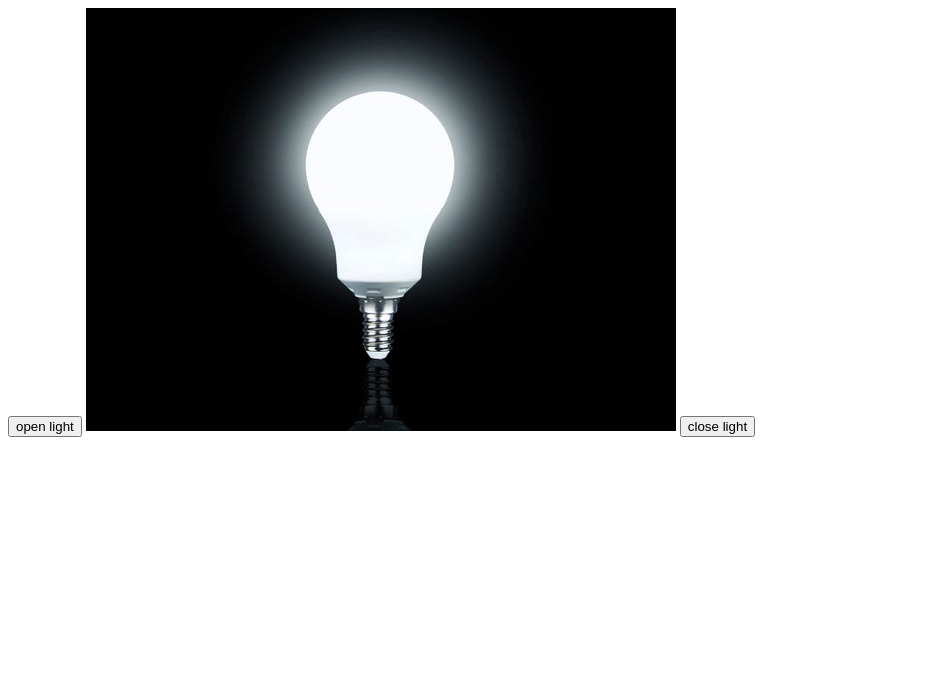
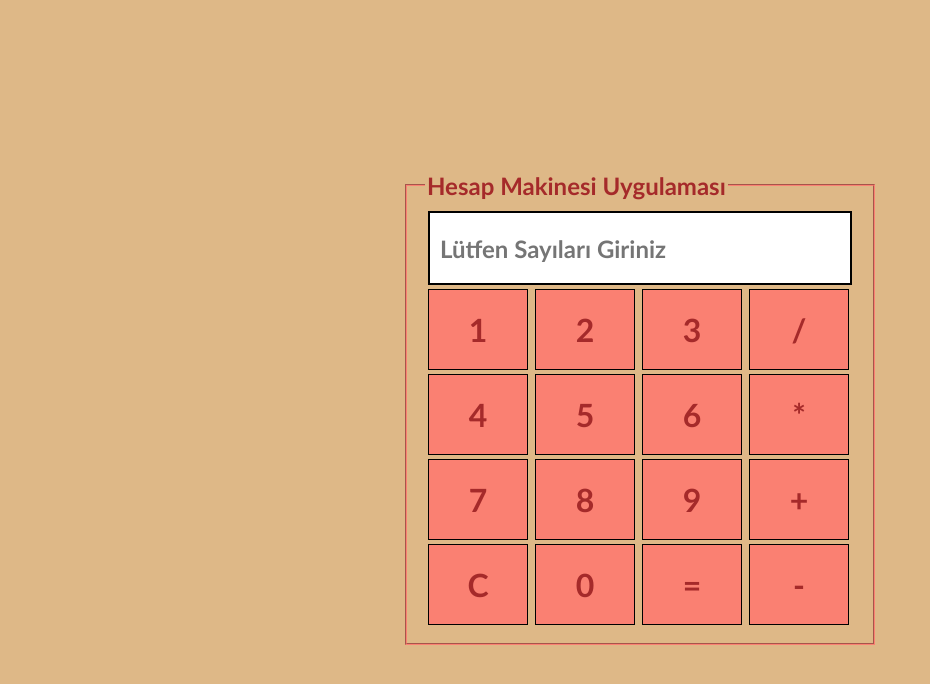
Before and after one commit to enes-yilmaz02/Javascript, a plain HTML site: page index.html in a window 1280 px wide. Shown: the whole page, without its empty margins (0-930 px from the left). Drawn offline with Linux system fonts and the light colour scheme.

Commit message:
Calculate

```diff
--- /dev/null
+++ b/custom.js
@@ -0,0 +1,25 @@
+let dugme = document.getElementsByTagName("button");
+//console.log(dugme);16 buton varmış
+let ekran = document.getElementsByClassName("ekran1")[0];
+let hesapla = document.getElementById("hesapla");
+let temizle = document.getElementById("temizle");
+for (var i = 0; i < 16; i++) {
+  if (i != 12 && i != 14) {
+    dugme[i].addEventListener("click", yazdir);
+  }
+}
+function yazdir() {
+  ekran.value = ekran.value + this.value;
+}
+
+hesapla.addEventListener("click", hesap);
+
+function hesap() {
+  ekran.value = eval(ekran.value);
+}
+
+temizle.addEventListener("click", temiz);
+
+function temiz() {
+  ekran.value = "";
+}
--- a/index.html
+++ b/index.html
@@ -1,23 +1,120 @@
 <!DOCTYPE html>
-<html lang="en">
-<head>
-    <meta charset="UTF-8">
-    <meta http-equiv="X-UA-Compatible" content="IE=edge">
-    <meta name="viewport" content="width=device-width, initial-scale=1.0">
-    <title>Document</title>
-</head>
-<body>
-    <input type="button" value="open light" onclick="openLight()">
-    <img src="open.jpg" alt="bulunamadı" id="picture">
-    <input type="button" value="close light" onclick="closeLight()">
-    <script>
-        function openLight(){
-            document.getElementById("picture").src='open.jpg'
-        }
-        function closeLight(){
-            document.getElementById("picture").src='off.jpg'
-        }
-    </script>
+<html>
+  <head>
+    <meta charset="utf-8" />
+    <title>JS CalCulate</title>
+    <link rel="stylesheet" href="stil.css" />
+  </head>
 
-</body>
+  <body>
+    <div class="ortala">
+      <form name="hesap">
+        <fieldset>
+          <legend>Hesap Makinesi Uygulaması</legend>
+          <table>
+            <tr>
+              <td colspan="4">
+                <input
+                  type="text"
+                  name="ekran"
+                  class="ekran1"
+                  placeholder="Lütfen Sayıları Giriniz"
+                />
+              </td>
+            </tr>
+            <tr>
+              <td>
+                <button type="button" value="1">
+                  1
+                </button>
+              </td>
+              <td>
+                <button type="button" value="2">
+                  2
+                </button>
+              </td>
+              <td>
+                <button type="button" value="3">
+                  3
+                </button>
+              </td>
+              <td>
+                <button type="button" value="/">
+                  /
+                </button>
+              </td>
+            </tr>
+            <tr>
+              <td>
+                <button type="button" value="4">
+                  4
+                </button>
+              </td>
+              <td>
+                <button type="button" value="5">
+                  5
+                </button>
+              </td>
+              <td>
+                <button type="button" value="6">
+                  6
+                </button>
+              </td>
+              <td>
+                <button type="button" value="*">
+                  *
+                </button>
+              </td>
+            </tr>
+            <tr>
+              <td>
+                <button type="button" value="7">
+                  7
+                </button>
+              </td>
+              <td>
+                <button type="button" value="8">
+                  8
+                </button>
+              </td>
+              <td>
+                <button type="button" value="9">
+                  9
+                </button>
+              </td>
+              <td>
+                <button type="button" value="+">
+                  +
+                </button>
+              </td>
+            </tr>
+            <tr>
+              <td>
+                <button type="button" value="C" id="temizle">
+                  C
+                </button>
+              </td>
+              <td>
+                <button type="button" value="0">
+                  0
+                </button>
+              </td>
+              <td>
+                <button type="button" value="=" id="hesapla">
+                  =
+                </button>
+              </td>
+              <td>
+                <button type="button" value="-">
+                  -
+                </button>
+              </td>
+            </tr>
+          </table>
+        </fieldset>
+      </form>
+    </div>
+
+    <script src="custom.js"></script>
+  </body>
 </html>
--- /dev/null
+++ b/stil.css
@@ -0,0 +1,43 @@
+button {
+  padding: 20px;
+  width: 100px;
+  font-size: 18px;
+  border: 1px solid black;
+  background-color: salmon;
+  font-size: 32px;
+  font-family: "Gill Sans", "Gill Sans MT", Calibri, "Trebuchet MS", sans-serif;
+  font-weight: 700;
+  color: brown;
+  transition: 0.3s ease;
+}
+button:hover {
+  cursor: pointer;
+  background-color: sienna;
+}
+fieldset {
+  border-color: salmon !important;
+  font-size: 24px;
+  font-family: "Gill Sans", "Gill Sans MT", Calibri, "Trebuchet MS", sans-serif;
+  font-weight: 700;
+  color: brown;
+}
+.ekran1 {
+  width: 400px;
+  height: 50px;
+  border: 2px solid black;
+  font-size: 24px;
+  font-family: "Gill Sans", "Gill Sans MT", Calibri, "Trebuchet MS", sans-serif;
+  font-weight: 700;
+  color: brown;
+  padding: 10px;
+}
+.ortala {
+  display: flex;
+  width: 100%;
+  height: 100vh;
+  justify-content: center;
+  align-items: center;
+}
+body {
+  background-color: burlywood;
+}
```
Also changed, not shown: off.jpg (deleted), open.jpg (deleted).
